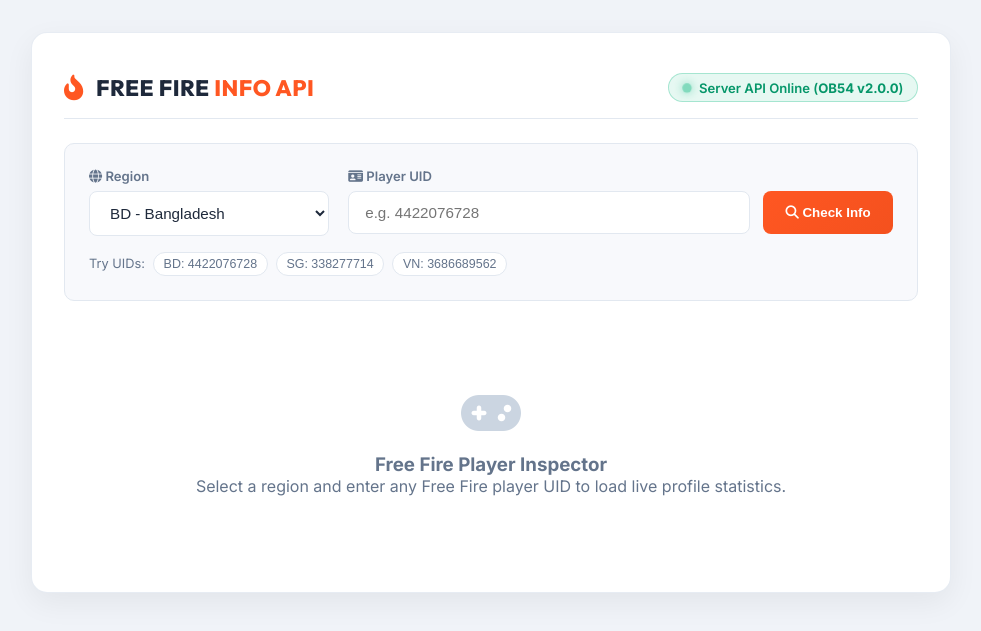
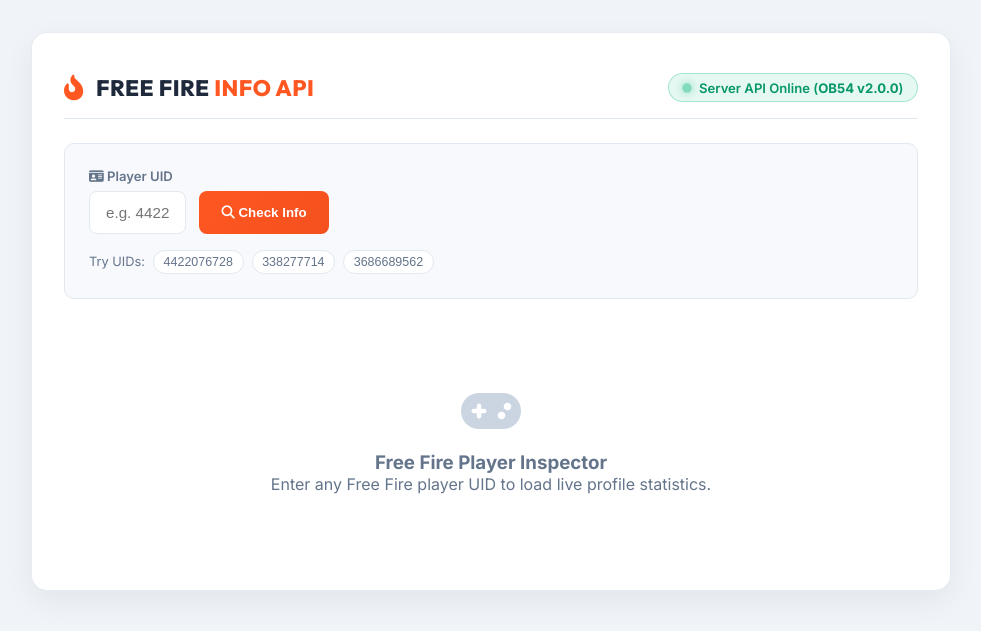
Before and after one commit to refatbd/FreeFireInfoSite, a Flask app: page / in a window 1280 px wide. Shown: the top 631 px of the page, without its empty margins (149-1130 px from the left). Run offline with Flask 3, Linux system fonts and the light colour scheme; parts of the project's set-up code (start-up, migrations or seed data) failed here and were passed over; some libraries are stand-ins or nearby versions.

Commit message:
Add files via upload

```diff
--- a/app.py
+++ b/app.py
@@ -146,6 +146,8 @@ async def GetAccountInformation(uid, unk, region, endpoint):
 
 
 
+GATEWAY_REGIONS = ["BD", "SG", "IND", "BR", "VN", "ID", "TH", "TW"]
+
 def normalize_region(region: str) -> str:
     value = str(region or "").strip().upper()
     value = REGION_ALIASES.get(value, value)
@@ -154,21 +156,62 @@ def normalize_region(region: str) -> str:
     return value
 
 
-def get_player_data(uid: str, region: str):
+def get_player_data(uid: str, region: str = None):
     safe_uid = validate_uid(uid)
-    safe_region = normalize_region(region)
-    cache_key = (safe_region, safe_uid)
-    with player_data_cache_lock:
-        cached_player = player_data_cache.get(cache_key)
-    if cached_player is not None:
-        return cached_player, safe_uid, safe_region
 
-    player_data = asyncio.run(
-        GetAccountInformation(safe_uid, "7", safe_region, "/GetPlayerPersonalShow")
-    )
-    with player_data_cache_lock:
-        player_data_cache[cache_key] = player_data
-    return player_data, safe_uid, safe_region
+    if region:
+        safe_region = normalize_region(region)
+        cache_key = (safe_region, safe_uid)
+        with player_data_cache_lock:
+            cached_player = player_data_cache.get(cache_key)
+        if cached_player is not None:
+            return cached_player, safe_uid, safe_region
+
+        player_data = asyncio.run(
+            GetAccountInformation(safe_uid, "7", safe_region, "/GetPlayerPersonalShow")
+        )
+        basic = player_data.get("basicInfo") or {}
+        if not basic.get("nickname"):
+            raise ValueError(f"No player found for UID '{safe_uid}' in region {safe_region}.")
+        with player_data_cache_lock:
+            player_data_cache[cache_key] = player_data
+        return player_data, safe_uid, safe_region
+    else:
+        # Check cache for any cached region entry matching safe_uid
+        with player_data_cache_lock:
+            for (cached_reg, cached_u), data in player_data_cache.items():
+                if cached_u == safe_uid:
+                    return data, safe_uid, cached_reg
+
+        # Auto-detect region across gateway clusters concurrently
+        async def _find_auto():
+            async def _try_reg(reg):
+                try:
+                    res = await GetAccountInformation(safe_uid, "7", reg, "/GetPlayerPersonalShow")
+                    basic = res.get("basicInfo") or {}
+                    if basic and basic.get("nickname"):
+                        det_reg = basic.get("region") or reg
+                        return res, det_reg
+                except Exception:
+                    pass
+                return None
+
+            tasks = [_try_reg(r) for r in GATEWAY_REGIONS]
+            results = await asyncio.gather(*tasks)
+            for res in results:
+                if res is not None:
+                    return res
+            return None
+
+        result = asyncio.run(_find_auto())
+        if not result:
+            raise ValueError(f"Player account not found for UID '{safe_uid}'.")
+
+        player_data, safe_region = result
+        cache_key = (safe_region, safe_uid)
+        with player_data_cache_lock:
+            player_data_cache[cache_key] = player_data
+        return player_data, safe_uid, safe_region
 
 
 def media_response(rendered):
@@ -192,9 +235,6 @@ def get_account_info():
 
     if not uid:
         return jsonify({"error": "Please provide UID."}), 400
-
-    if not region:
-        return jsonify({"error": "Please provide REGION."}), 400
 
     try:
         return_data, safe_uid, safe_region = get_player_data(uid, region)
@@ -220,7 +260,7 @@ def get_account_info():
 
 @app.route('/api/banner/banner_<uid>.webp')
 def get_player_banner(uid):
-    region = request.args.get('region', 'BD')
+    region = request.args.get('region')
     try:
         player_data, _, _ = get_player_data(uid, region)
         return media_response(render_player_banner(player_data))
@@ -234,7 +274,7 @@ def get_player_banner(uid):
 
 @app.route('/api/avatar/avatar_<uid>.webp')
 def get_player_avatar(uid):
-    region = request.args.get('region', 'BD')
+    region = request.args.get('region')
     try:
         player_data, _, _ = get_player_data(uid, region)
         return media_response(render_player_avatar(player_data))
--- a/static/app.js
+++ b/static/app.js
@@ -1,7 +1,6 @@
 let mediaRequestSequence = 0;
 
-function quickFill(region, uid) {
-    document.getElementById('region-select').value = region;
+function quickFill(uid) {
     document.getElementById('uid-input').value = uid;
     document.getElementById('search-form').requestSubmit();
 }
@@ -237,6 +236,43 @@ function formatNumber(num) {
     return Number(num).toLocaleString('en-US');
 }
 
+const REGION_NAMES = {
+    'BD': 'Bangladesh',
+    'SG': 'Singapore',
+    'VN': 'Vietnam',
+    'IND': 'India',
+    'BR': 'Brazil',
+    'US': 'United States',
+    'NA': 'North America',
+    'SAC': 'South America',
+    'ID': 'Indonesia',
+    'RU': 'Russia',
+    'TW': 'Taiwan',
+    'TH': 'Thailand',
+    'ME': 'Middle East',
+    'PK': 'Pakistan',
+    'CIS': 'Commonwealth',
+    'EUROPE': 'Europe',
+    'EU': 'Europe'
+};
+
+function formatRegionName(regionCode) {
+    if (!regionCode) return '--';
+    const code = String(regionCode).toUpperCase();
+    const name = REGION_NAMES[code];
+    return name ? `${name} (${code})` : code;
+}
+
+function formatEnumText(val) {
+    if (!val) return 'N/A';
+    return String(val)
+        .replace(/^Gender_/, '')
+        .replace(/^Language_/, '')
+        .replace(/^ModePrefer_/, '')
+        .replace(/^RankShow_/, '')
+        .replace(/_/g, ' ');
+}
+
 function toggleRawJson() {
     const body = document.getElementById('json-body');
     const arrow = document.getElementById('json-arrow');
@@ -252,7 +288,6 @@ function toggleRawJson() {
 async function handleSearch(event) {
     event.preventDefault();
 
-    const region = document.getElementById('region-select').value;
     const uid = document.getElementById('uid-input').value.trim();
     const btnText = document.querySelector('.btn-text');
     const btnSpinner = document.querySelector('.btn-spinner');
@@ -267,7 +302,7 @@ async function handleSearch(event) {
     errorBanner.style.display = 'none';
 
     try {
-        const response = await fetch(`/player-info?region=${encodeURIComponent(region)}&uid=${encodeURIComponent(uid)}`);
+        const response = await fetch(`/player-info?uid=${encodeURIComponent(uid)}`);
         const data = await response.json();
 
         if (!response.ok || data.error) {
@@ -280,25 +315,42 @@ async function handleSearch(event) {
         const pet = data.petInfo || {};
         const clan = data.clanBasicInfo || {};
         const captain = data.captainBasicInfo || {};
+        const profile = data.profileInfo || {};
+        const diamonds = data.diamondCostRes || {};
+
+        const playerRegion = basic.region || 'BD';
+        const fullRegionName = formatRegionName(playerRegion);
 
         // Top Summary Header
-        document.getElementById('hdr-nickname').textContent = basic.nickname || 'N/A';
-        document.getElementById('hdr-level').textContent = basic.level || '--';
-        document.getElementById('hdr-likes').textContent = formatNumber(basic.liked);
-        document.getElementById('hdr-id-open').textContent = formatFullDateOnly(basic.createAt);
+        const hdrNicknameEl = document.getElementById('hdr-nickname');
+        const hdrLevelEl = document.getElementById('hdr-level');
+        const hdrLikesEl = document.getElementById('hdr-likes');
+        const hdrRegionEl = document.getElementById('hdr-region');
+        const hdrIdOpenEl = document.getElementById('hdr-id-open');
+
+        if (hdrNicknameEl) hdrNicknameEl.textContent = basic.nickname || 'N/A';
+        if (hdrLevelEl) hdrLevelEl.textContent = basic.level || '--';
+        if (hdrLikesEl) hdrLikesEl.textContent = formatNumber(basic.liked);
+        if (hdrRegionEl) hdrRegionEl.textContent = fullRegionName;
+        if (hdrIdOpenEl) hdrIdOpenEl.textContent = formatFullDateOnly(basic.createAt);
 
         // Load the locally served banner made from official Free Fire item assets.
         // The existing canvas renderer remains as the final no-network fallback.
-        void renderDynamicPlayerBanner(data, basic, clan, uid, region);
+        void renderDynamicPlayerBanner(data, basic, clan, uid, playerRegion);
 
         // 1. ACCOUNT INFO
         document.getElementById('val-uid').textContent = basic.accountId || uid;
         document.getElementById('val-name').textContent = basic.nickname || 'N/A';
         document.getElementById('val-level').textContent = basic.level || '0';
-        document.getElementById('val-region').textContent = basic.region || region;
+        if (document.getElementById('val-exp')) document.getElementById('val-exp').textContent = basic.exp ? formatNumber(basic.exp) : '0';
+        document.getElementById('val-region').textContent = fullRegionName;
         document.getElementById('val-likes').textContent = formatNumber(basic.liked);
+        if (document.getElementById('val-gender')) document.getElementById('val-gender').textContent = formatEnumText(social.gender);
+        if (document.getElementById('val-language')) document.getElementById('val-language').textContent = formatEnumText(social.language);
+        if (document.getElementById('val-mode-pref')) document.getElementById('val-mode-pref').textContent = formatEnumText(social.modePrefer);
         document.getElementById('val-season').textContent = basic.seasonId || 'N/A';
         document.getElementById('val-credit').textContent = credit.creditScore ? `${credit.creditScore}` : '100';
+        if (document.getElementById('val-pin-id')) document.getElementById('val-pin-id').textContent = basic.pinId || 'N/A';
         document.getElementById('val-title').textContent = basic.title || 'N/A';
         document.getElementById('val-bio').textContent = social.signature || 'N/A';
 
@@ -309,12 +361,18 @@ async function handleSearch(event) {
         document.getElementById('val-cs-pts').textContent = formatNumber(basic.csRankingPoints);
         document.getElementById('val-cs-rank').textContent = basic.csRank ? `${basic.csRank}` : 'N/A';
         document.getElementById('val-cs-max').textContent = basic.csMaxRank ? `${basic.csMaxRank}` : 'N/A';
+        if (document.getElementById('val-diamonds')) document.getElementById('val-diamonds').textContent = diamonds.diamondCost !== undefined ? `${formatNumber(diamonds.diamondCost)} Diamonds` : 'N/A';
+        if (document.getElementById('val-rank-show')) document.getElementById('val-rank-show').textContent = formatEnumText(social.rankShow);
         document.getElementById('val-created-at').textContent = formatFullDateTime(basic.createAt);
         document.getElementById('val-last-login').textContent = formatFullDateTime(basic.lastLoginAt);
 
         // 3. ACCOUNT OVERVIEW
         document.getElementById('val-avatar-id').textContent = basic.headPic || 'N/A';
         document.getElementById('val-banner-id').textContent = basic.bannerId || 'N/A';
+        if (document.getElementById('val-char-id')) document.getElementById('val-char-id').textContent = profile.avatarId || 'N/A';
+        if (document.getElementById('val-char-awaken')) document.getElementById('val-char-awaken').textContent = profile.isSelectedAwaken ? 'Yes' : 'No';
+        if (document.getElementById('val-clothes-cnt')) document.getElementById('val-clothes-cnt').textContent = Array.isArray(profile.clothes) ? `${profile.clothes.length} items` : 'N/A';
+        if (document.getElementById('val-skills-cnt')) document.getElementById('val-skills-cnt').textContent = Array.isArray(profile.equipedSkills) ? `${Math.floor(profile.equipedSkills.length / 4)} equipped` : 'N/A';
         document.getElementById('val-bp-badges').textContent = basic.badgeCnt || '0';
         document.getElementById('val-bp-id').textContent = basic.badgeId || 'N/A';
         document.getElementById('val-acc-type').textContent = basic.accountType !== undefined ? basic.accountType : '1';
--- a/templates/index.html
+++ b/templates/index.html
@@ -31,28 +31,6 @@
             <div class="search-section">
                 <form id="search-form" onsubmit="handleSearch(event)">
                     <div class="search-row">
-                        <div class="field-group region-field">
-                            <label for="region-select"><i class="fa-solid fa-globe"></i> Region</label>
-                            <select id="region-select" required>
-                                <option value="BD" selected>BD - Bangladesh</option>
-                                <option value="SG">SG - Singapore</option>
-                                <option value="VN">VN - Vietnam</option>
-                                <option value="IND">IND - India</option>
-                                <option value="BR">BR - Brazil</option>
-                                <option value="US">US - United States</option>
-                                <option value="NA">NA - North America</option>
-                                <option value="SAC">SAC - South America</option>
-                                <option value="ID">ID - Indonesia</option>
-                                <option value="RU">RU - Russia</option>
-                                <option value="TW">TW - Taiwan</option>
-                                <option value="TH">TH - Thailand</option>
-                                <option value="ME">ME - Middle East</option>
-                                <option value="PK">PK - Pakistan</option>
-                                <option value="CIS">CIS - Commonwealth</option>
-                                <option value="EUROPE">EUROPE - Europe</option>
-                            </select>
-                        </div>
-
                         <div class="field-group uid-field">
                             <label for="uid-input"><i class="fa-solid fa-id-card"></i> Player UID</label>
                             <div class="input-action-wrap">
@@ -68,9 +46,9 @@
 
                 <div class="sample-chips">
                     <span>Try UIDs:</span>
-                    <button type="button" class="chip-btn" onclick="quickFill('BD', '4422076728')">BD: 4422076728</button>
-                    <button type="button" class="chip-btn" onclick="quickFill('SG', '338277714')">SG: 338277714</button>
-                    <button type="button" class="chip-btn" onclick="quickFill('VN', '3686689562')">VN: 3686689562</button>
+                    <button type="button" class="chip-btn" onclick="quickFill('4422076728')">4422076728</button>
+                    <button type="button" class="chip-btn" onclick="quickFill('338277714')">338277714</button>
+                    <button type="button" class="chip-btn" onclick="quickFill('3686689562')">3686689562</button>
                 </div>
             </div>
 
@@ -81,7 +59,7 @@
             <div id="initial-placeholder" class="placeholder-box">
                 <i class="fa-solid fa-gamepad placeholder-icon"></i>
                 <h3>Free Fire Player Inspector</h3>
-                <p>Select a region and enter any Free Fire player UID to load live profile statistics.</p>
+                <p>Enter any Free Fire player UID to load live profile statistics.</p>
             </div>
 
             <!-- Results Section -->
@@ -94,6 +72,8 @@
                         <span>Level <strong id="hdr-level">--</strong></span>
                         <span class="meta-dot">•</span>
                         <span>Likes <strong id="hdr-likes">--</strong></span>
+                        <span class="meta-dot">•</span>
+                        <span>Region <strong id="hdr-region">--</strong></span>
                     </div>
                     <div class="id-open-pill">
                         <i class="fa-regular fa-calendar-check"></i> Id open: <span id="hdr-id-open">--</span>
@@ -121,10 +101,15 @@
                             <li><span class="lbl">UID:</span> <strong id="val-uid">--</strong></li>
                             <li><span class="lbl">Name:</span> <strong id="val-name">--</strong></li>
                             <li><span class="lbl">Level:</span> <strong id="val-level">--</strong></li>
+                            <li><span class="lbl">EXP:</span> <strong id="val-exp">--</strong></li>
                             <li><span class="lbl">Region:</span> <strong id="val-region">--</strong></li>
                             <li><span class="lbl">Likes:</span> <strong id="val-likes">--</strong></li>
+                            <li><span class="lbl">Gender:</span> <strong id="val-gender">--</strong></li>
+                            <li><span class="lbl">Language:</span> <strong id="val-language">--</strong></li>
+                            <li><span class="lbl">Preferred Mode:</span> <strong id="val-mode-pref">--</strong></li>
                             <li><span class="lbl">Season ID:</span> <strong id="val-season">--</strong></li>
                             <li><span class="lbl">Credit Score:</span> <strong id="val-credit">--</strong></li>
+                            <li><span class="lbl">Pin ID:</span> <strong id="val-pin-id">--</strong></li>
                             <li><span class="lbl">Title:</span> <strong id="val-title">--</strong></li>
                             <li><span class="lbl">Bio:</span> <strong id="val-bio" class="bio-text">--</strong></li>
                         </ul>
@@ -143,20 +128,26 @@
                             <li><span class="lbl">CS Rank Points:</span> <strong id="val-cs-pts">--</strong></li>
                             <li><span class="lbl">CS Rank:</span> <strong id="val-cs-rank">--</strong></li>
                             <li><span class="lbl">CS Max Rank:</span> <strong id="val-cs-max">--</strong></li>
+                            <li><span class="lbl">Diamond Spent:</span> <strong id="val-diamonds">--</strong></li>
+                            <li><span class="lbl">Rank Show Pref:</span> <strong id="val-rank-show">--</strong></li>
                             <li><span class="lbl">Created At:</span> <strong id="val-created-at">--</strong></li>
                             <li><span class="lbl">Last Login:</span> <strong id="val-last-login">--</strong></li>
                         </ul>
                     </div>
 
-                    <!-- 3. ACCOUNT OVERVIEW -->
+                    <!-- 3. ACCOUNT & CHARACTER OVERVIEW -->
                     <div class="info-card">
                         <div class="card-header">
                             <i class="fa-solid fa-list-check icon-orange"></i>
                             <h3>ACCOUNT OVERVIEW</h3>
                         </div>
                         <ul class="data-list">
-                            <li><span class="lbl">Avatar ID:</span> <strong id="val-avatar-id">--</strong></li>
+                            <li><span class="lbl">Avatar (Head Pic):</span> <strong id="val-avatar-id">--</strong></li>
                             <li><span class="lbl">Banner ID:</span> <strong id="val-banner-id">--</strong></li>
+                            <li><span class="lbl">Character Model ID:</span> <strong id="val-char-id">--</strong></li>
+                            <li><span class="lbl">Awaken Selected:</span> <strong id="val-char-awaken">--</strong></li>
+                            <li><span class="lbl">Equipped Clothes:</span> <strong id="val-clothes-cnt">--</strong></li>
+                            <li><span class="lbl">Equipped Skills:</span> <strong id="val-skills-cnt">--</strong></li>
                             <li><span class="lbl">BP Badges:</span> <strong id="val-bp-badges">--</strong></li>
                             <li><span class="lbl">BP ID:</span> <strong id="val-bp-id">--</strong></li>
                             <li><span class="lbl">Account Type:</span> <strong id="val-acc-type">--</strong></li>
```
